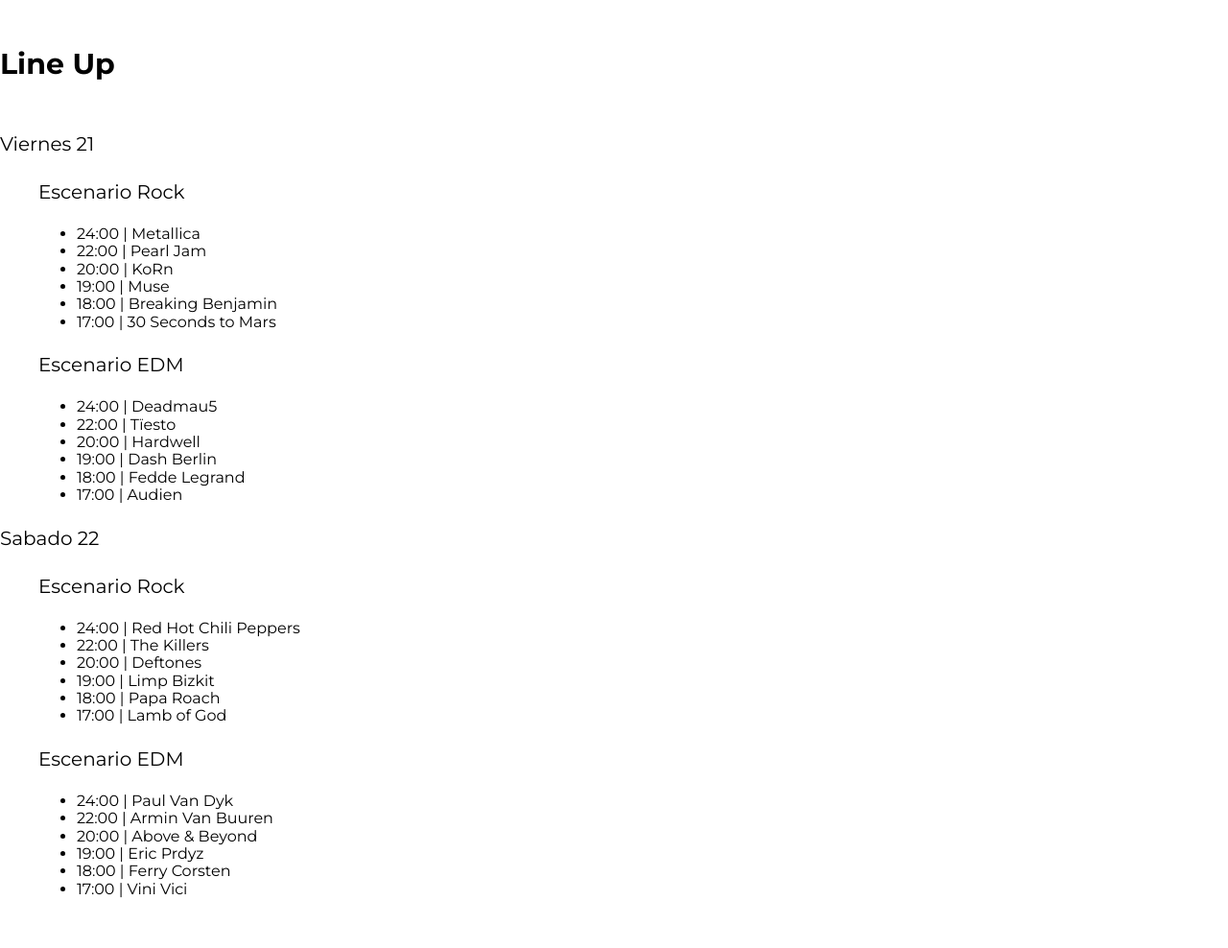
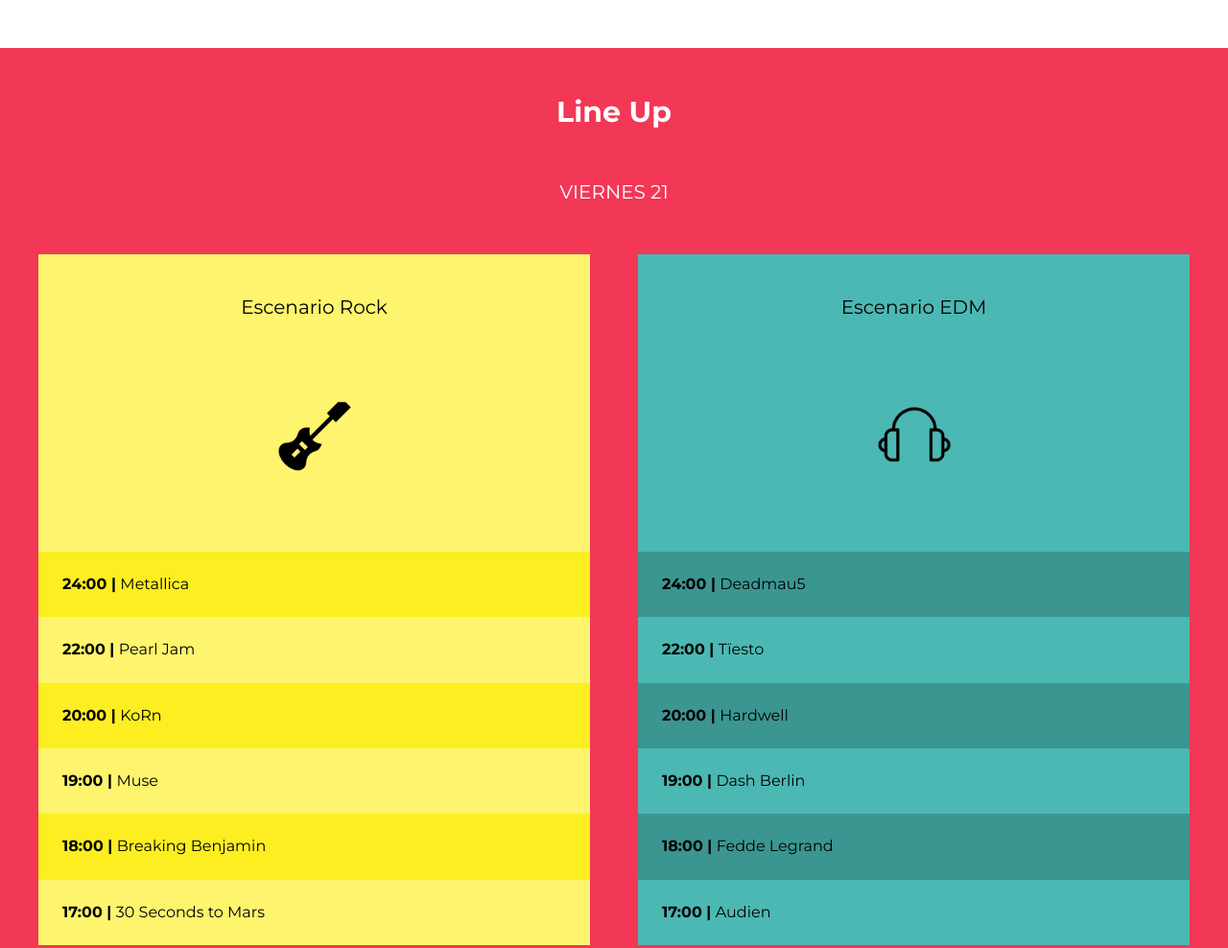
Before and after one commit to Blairi/music_festival, a website: page index.html in a window 1280 px wide. Shown: the part 1019-2007 px from the top of the page at 96% size. Before the commit the page ends 1971 px from the top, so only its background shows below. Drawn offline with Linux system fonts and the light colour scheme.

Commit message:
estilos lineup terminados

```diff
--- a/src/scss/base/_mixins.scss
+++ b/src/scss/base/_mixins.scss
@@ -25,3 +25,8 @@
     grid-template-columns: repeat($columnas, 1fr);
     gap: $espaciado;
 }
+@mixin resetear-lista{
+    margin: 0;
+    padding: 0;
+    list-style: none;
+}
--- a/src/scss/layout/_index.scss
+++ b/src/scss/layout/_index.scss
@@ -1,3 +1,4 @@
 @forward "header";
 @forward "video";
 @forward "festival";
+@forward "lineup";
--- /dev/null
+++ b/src/scss/layout/_lineup.scss
@@ -0,0 +1,79 @@
+@use 'base/variables' as v;
+@use 'base/mixins' as m;
+
+.lineup{
+    background-color: v.$rosa;
+    padding: 5rem 0;
+
+    h3, p{
+        text-align: center;
+        color: v.$blanco;
+    }
+
+    .dia{
+        text-transform: uppercase;
+        margin: 5rem 0;
+    }
+}
+
+.escenarios-contenedor{
+    @include m.tablet{
+        @include m.grid(2, 5rem);
+    }
+    p{
+        color: v.$negro;
+    }
+
+}
+
+.escenario{
+    padding-top: 2rem;
+
+    .nombre-escenario{
+        &:after{
+            content: "";
+            display: block;
+            width: 20rem;
+            height: 20rem;
+            background-size: 15rem;
+            background-repeat: no-repeat;
+            background-position: center center;
+            margin: 2rem auto 0 auto;
+        }
+    }
+}
+
+.edm .nombre-escenario:after{
+    background-image: url(../img/icono_edm.png);
+}
+
+.rock .nombre-escenario:after{
+    background-image: url(../img/icono_rock.png);
+}
+
+.calendario{
+    @include m.resetear-lista;
+    li{
+        padding: 2.5rem;
+        font-weight: 700;
+
+        span{
+            font-weight: 400;
+        }
+    }
+}
+
+.bg-amarillo{
+    background-color: v.$amarillo;
+
+    li:nth-child(odd){
+        background-color: darken(v.$amarillo, 15%);
+    }
+}
+
+.bg-verde{
+    background-color: v.$verde;
+    li:nth-child(odd){
+        background-color: darken(v.$verde, 10%);
+    }
+}
```
Also changed, not shown: build/css/app.css.
